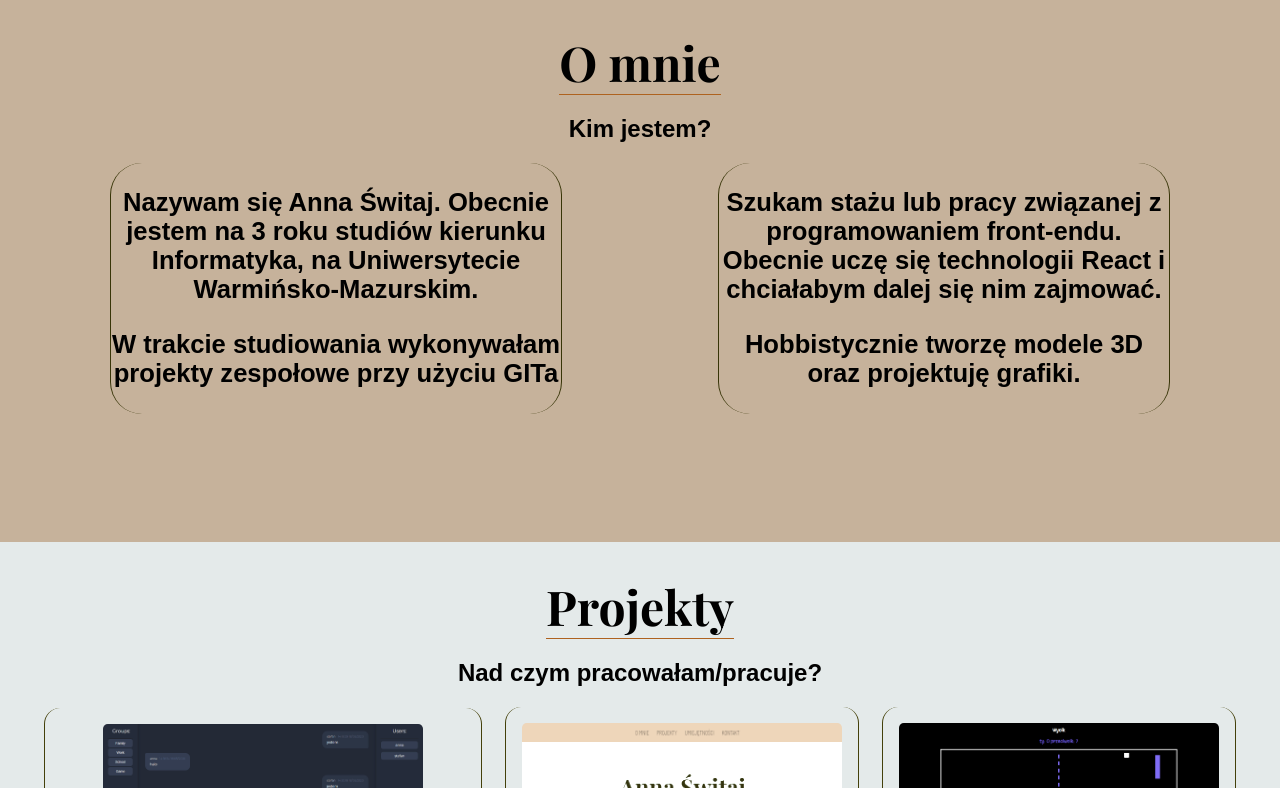
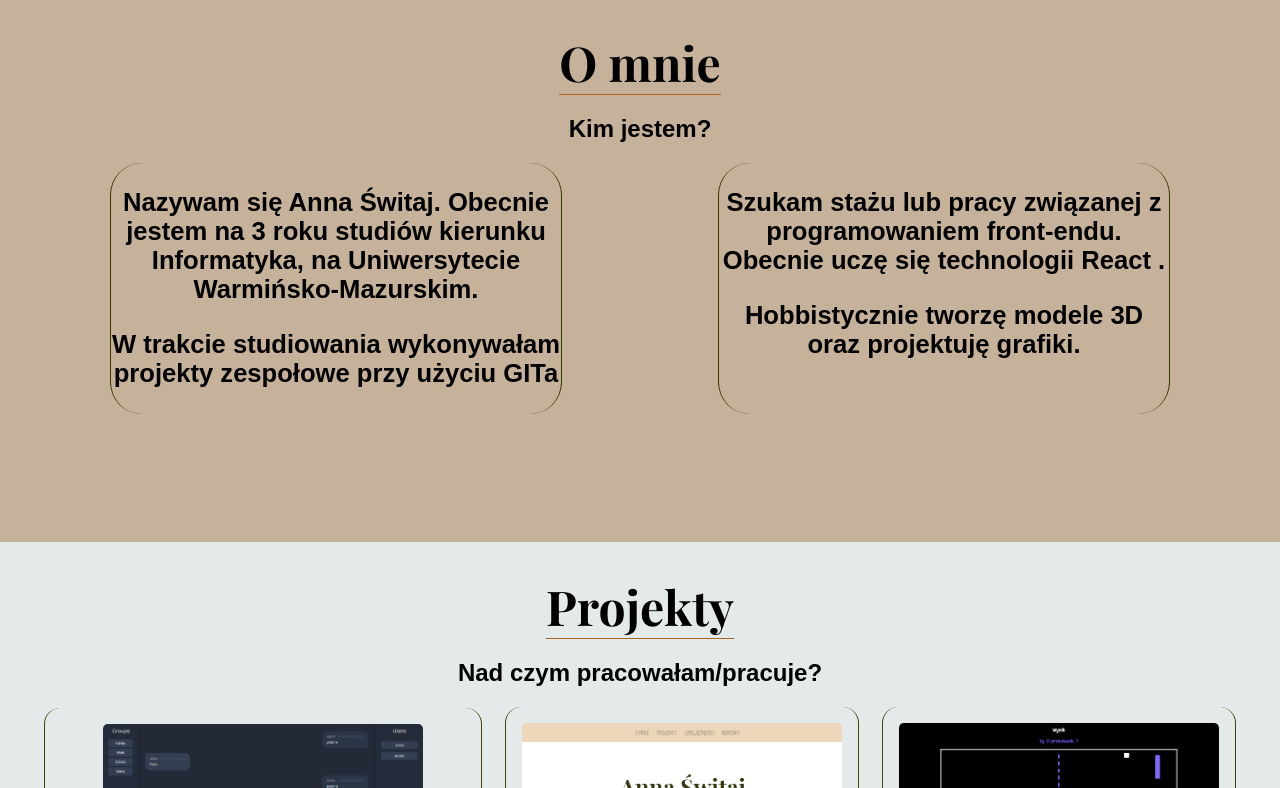
Before and after one commit to annaswitaj/portfolio, a React (Create React App) app: page / in a window 1280 px wide. Shown: the part 866-1654 px from the top of the page. Built offline with nearby package versions, Linux system fonts and the light colour scheme; a web font is replaced by a local one.

Commit message:
fixed border

```diff
--- a/src/components/js/AboutMe.js
+++ b/src/components/js/AboutMe.js
@@ -13,7 +13,7 @@ const AboutMe = () => {
                 <article className="des"><p>Nazywam się Anna Świtaj. Obecnie jestem na 3 roku studiów kierunku Informatyka, na Uniwersytecie Warmińsko-Mazurskim.</p>
                     <p>W trakcie studiowania wykonywałam  projekty zespołowe przy użyciu GITa</p>
                 </article>
-                <article className="des">     <p>Szukam stażu lub pracy związanej z programowaniem front-endu. Obecnie uczę się technologii React i chciałabym dalej się nim zajmować.</p>
+                <article className="des">     <p>Szukam stażu lub pracy związanej z programowaniem front-endu. Obecnie uczę się technologii React .</p>
                     <p>Hobbistycznie tworzę modele 3D oraz projektuję grafiki.</p>
                 </article>
 
--- a/src/components/sass/components/_navigation.scss
+++ b/src/components/sass/components/_navigation.scss
@@ -16,13 +16,14 @@ nav.App-nav {
         align-items: center;
 
 
-
         li {
             margin: 1rem;
             font-family: 'Barlow Condensed', sans-serif;
             font-size: 1.6rem;
             text-transform: uppercase;
             cursor: pointer;
+            transition: .2s;
+            border-bottom: 0.01em solid transparent;
 
             &:hover {
                 border-bottom: 0.01em solid $orange;
```
